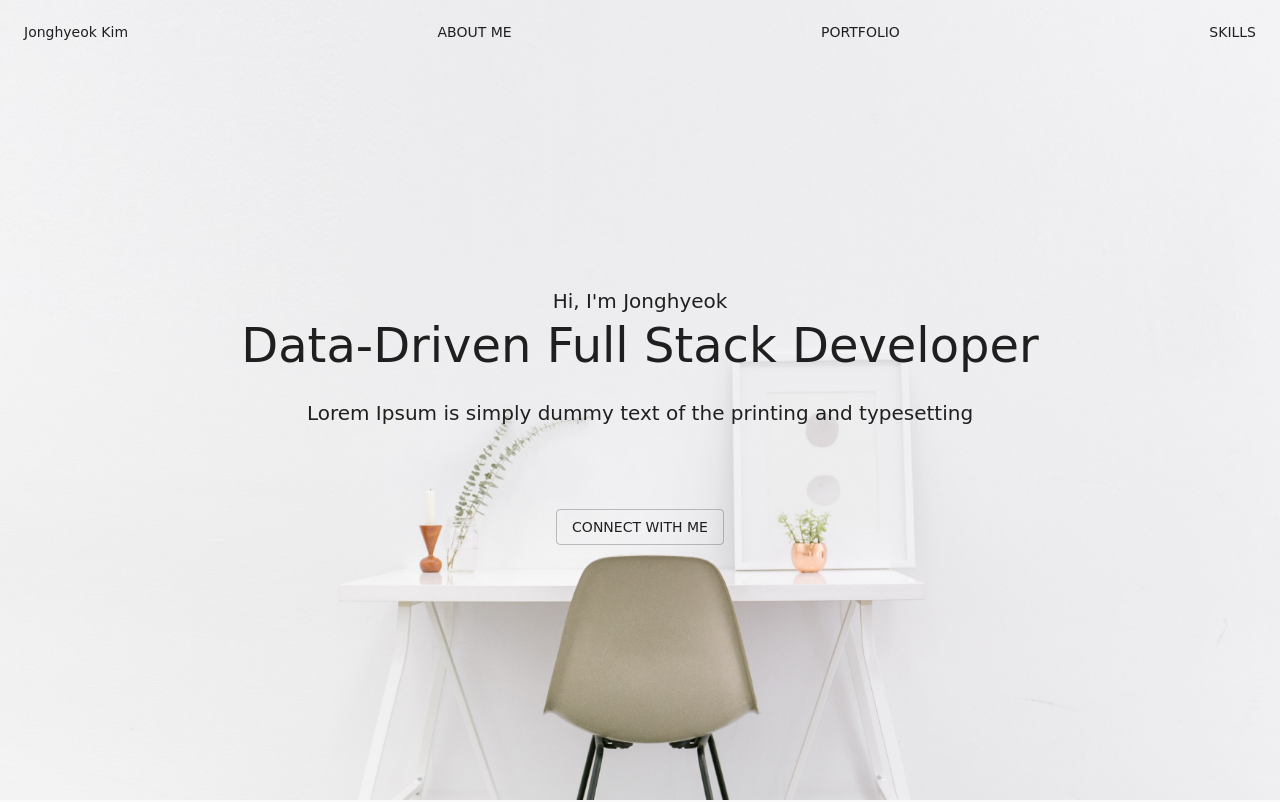
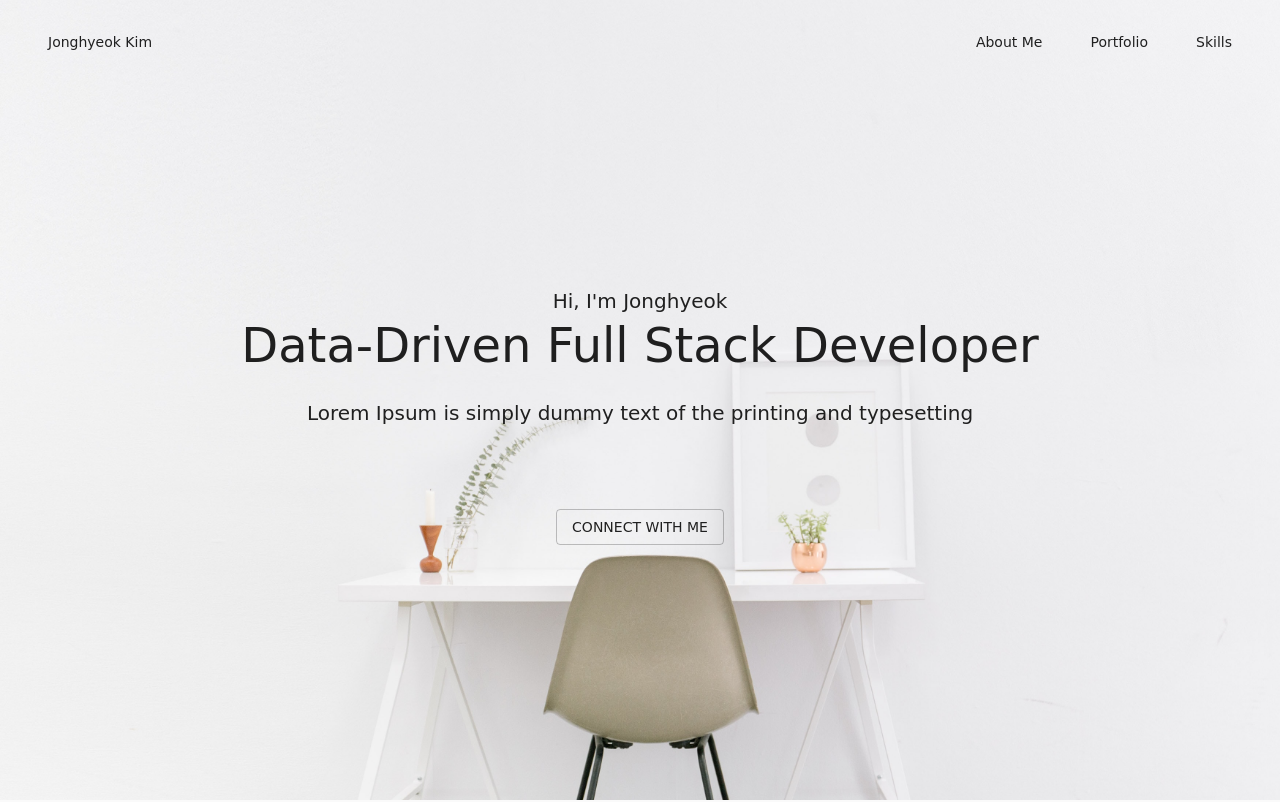
Before and after one commit to jka236/blog-front, a React (Create React App) app: page / in a window 1280 px wide. Shown: the top 802 px of the page. Built offline with nearby package versions, Linux system fonts and the light colour scheme; no server answers.

Commit message:
nav design done href WIP

```diff
--- a/src/components/Header.js
+++ b/src/components/Header.js
@@ -4,28 +4,36 @@ import Toolbar from "@material-ui/core/Toolbar";
 import Typography from "@material-ui/core/Typography";
 import CssBaseline from "@material-ui/core/CssBaseline";
 import { makeStyles } from "@material-ui/core/styles";
+import Box from "@material-ui/core/Box";
+import Container from '@material-ui/core/Container';
 
 const useStyles = makeStyles((theme) => ({
   appBarTransparent: {
     backgroundColor: "rgba(255,255,255,0)",
     zIndex: 1,
-    display: "flex",
-    justifyContent: "space-between",
-    flexDirection: 'row',
     "& li:hover": {
       textDecoration: "underline",
     },
   },
   appBarColored: {
-    borderBottom: `1px solid ${theme.palette.divider}`,
+    // borderBottom: `1px solid ${theme.palette.divider}`,
     backgroundColor: "rgba(255,255,255)",
-    display: "flex",
-    flexDirection: 'row',
-    justifyContent: "space-between",
     "& li:hover": {
       textDecoration: "underline",
     },
+    elevation: 4
   },
+  container: {
+    paddingTop:"10px",
+    display: "flex",
+    flexDirection: "row",
+    justifyContent: "space-between",
+  },
+  rightToolBar:{
+    display: "flex",
+    flexDirection: "row",
+  },
+
 }));
 
 function Header() {
@@ -59,26 +67,30 @@ function Header() {
         elevation={0}
         className={classes[navRef.current]}
       >
-        <Toolbar>
+        <Container maxWidth='lg' className={classes.container}>
+        <Toolbar className={classes.leftToolBar}>
           <Typography variant="h7" color="inherit">
             Jonghyeok Kim
           </Typography>
         </Toolbar>
+        <Box className={classes.rightToolBar}>
           <Toolbar>
             <Typography variant="h7" color="inherit">
-            ABOUT ME
+              About Me
             </Typography>
           </Toolbar>
           <Toolbar>
             <Typography variant="h7" color="inherit">
-            PORTFOLIO
+              Portfolio
             </Typography>
           </Toolbar>
           <Toolbar>
             <Typography variant="h7" color="inherit">
-            SKILLS
+              Skills
             </Typography>
           </Toolbar>
+        </Box>
+        </Container>
       </AppBar>
     </React.Fragment>
   );
```
Lines whose indentation alone changed are shown as unchanged.
